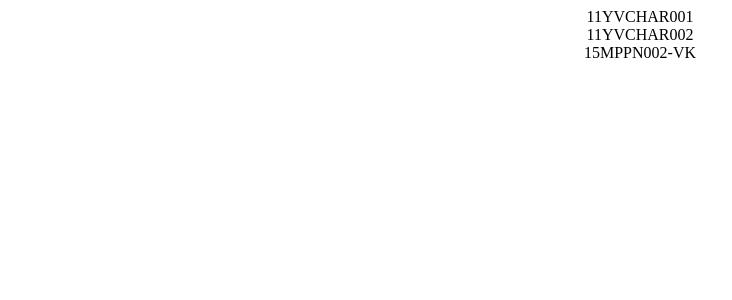
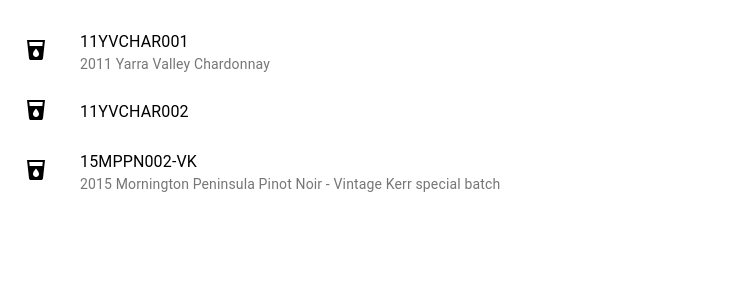
Before and after one commit to zhaoyi0113/vintrace-react, a React (Create React App) app: page / in a window 1280 px wide. Shown: the top 300 px of the page, without its empty margins (0-732 px from the left). Built offline with nearby package versions, Linux system fonts and the light colour scheme.

Commit message:
show wine list

```diff
--- a/package.json
+++ b/package.json
@@ -4,6 +4,7 @@
   "private": true,
   "dependencies": {
     "@material-ui/core": "^4.9.14",
+    "@material-ui/icons": "^4.9.1",
     "@testing-library/jest-dom": "^4.2.4",
     "@testing-library/react": "^9.3.2",
     "@testing-library/user-event": "^7.1.2",
--- a/src/App.js
+++ b/src/App.js
@@ -1,15 +1,27 @@
 import React from 'react';
 import { connect } from 'react-redux';
+import {
+  List,
+  ListItem,
+  ListItemAvatar,
+  ListItemText,
+} from '@material-ui/core';
+import {LocalDrink} from '@material-ui/icons';
 
 import './App.css';
 
 const WineList = ({ wineryData }) => {
   return (
-    <div>
-      {wineryData.map((data) => (
-        <div>{data.lotCode}</div>
+    <List>
+      {wineryData.map((data, i) => (
+        <ListItem key={`item-${i}`} style={{ cursor: 'pointer' }}>
+          <ListItemAvatar>
+            <LocalDrink />
+          </ListItemAvatar>
+          <ListItemText primary={data.lotCode} secondary={data.description} />
+        </ListItem>
       ))}
-    </div>
+    </List>
   );
 };
 
```
Also changed, not shown: 1 other file (tests, documents, lock files or other folders).
